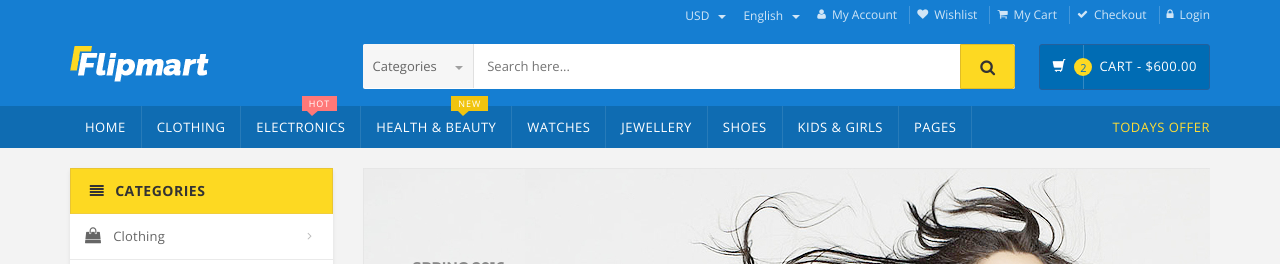
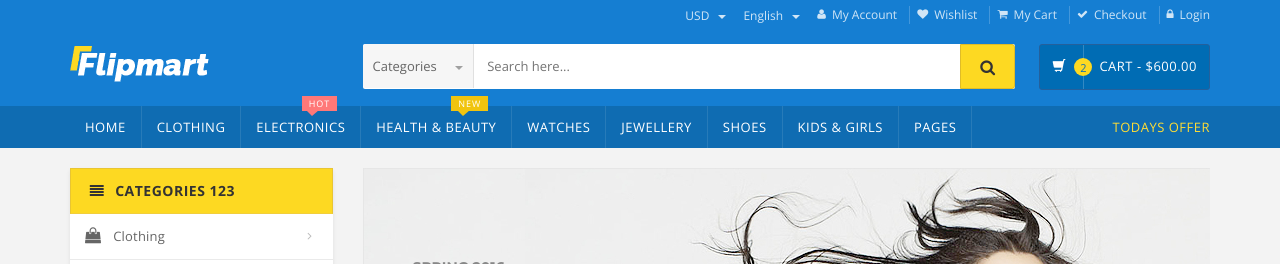
Before and after one commit to khanhngo0703/souvenir_shopping, a Vue app: page / in a window 1280 px wide. Shown: the top 264 px of the page. Built offline with nearby package versions, Linux system fonts and the light colour scheme.

Commit message:
changed cate

```diff
--- a/src/components/HomeComponents.vue
+++ b/src/components/HomeComponents.vue
@@ -395,7 +395,7 @@
 
                     <!-- ================================== TOP NAVIGATION ================================== -->
                     <div class="side-menu animate-dropdown outer-bottom-xs">
-                        <div class="head"><i class="icon fa fa-align-justify fa-fw"></i> Categories</div>
+                        <div class="head"><i class="icon fa fa-align-justify fa-fw"></i> Categories 123</div>
                         <nav class="yamm megamenu-horizontal">
                             <ul class="nav">
                                 <li class="dropdown menu-item"> <a href="#" class="dropdown-toggle"
```
